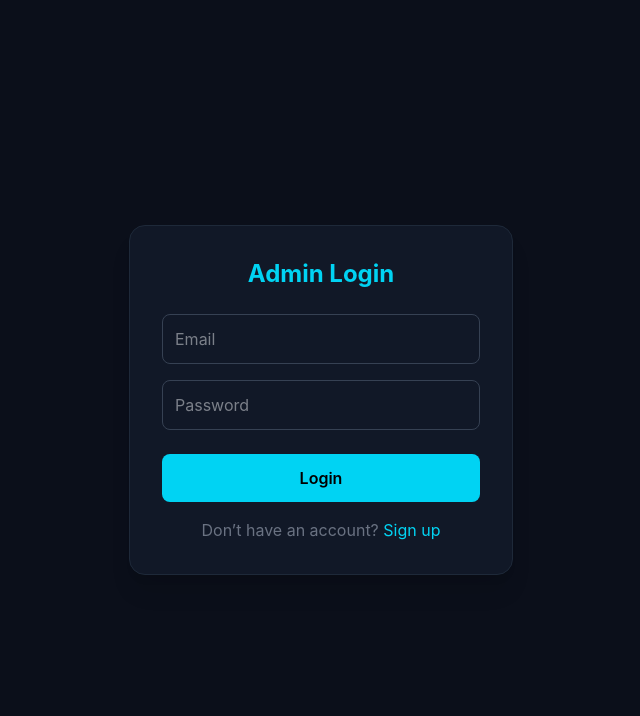
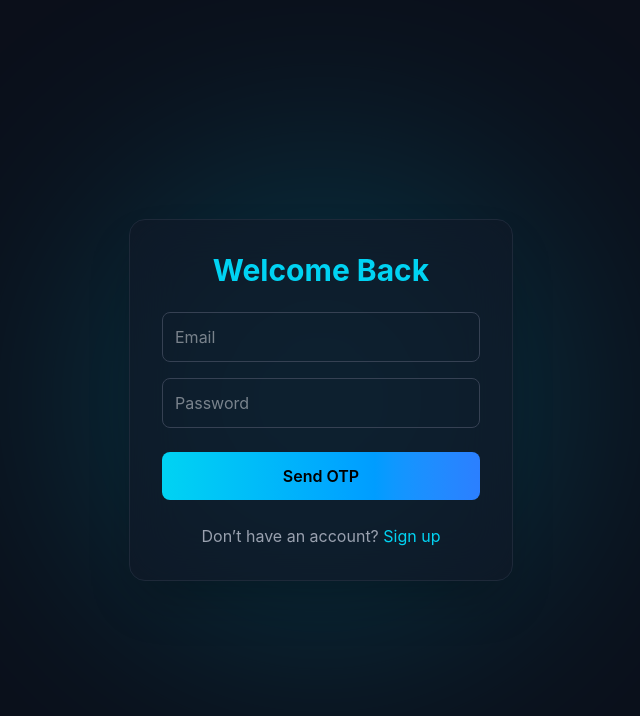
Before and after one commit to Sam-png-sys/Quiz.Anchalsclasses, a React (Vite) app in the folder quiz-frontend/: page /login in a window 1280 px wide. Shown: the top 716 px of the page, without its empty margins (319-959 px from the left). Built offline with nearby package versions, Linux system fonts and the light colour scheme.

Commit message:
Frontend changed

```diff
--- a/quiz-frontend/src/pages/Login.jsx
+++ b/quiz-frontend/src/pages/Login.jsx
@@ -1,12 +1,29 @@
 import { useState } from "react";
 
 export default function Login() {
-  const [form, setForm] = useState({ email: "", password: "" });
+  const [step, setStep] = useState(1);
+  const [form, setForm] = useState({
+    email: "",
+    password: "",
+    otp: "",
+  });
 
-  const handleLogin = async () => {
-    const res = await fetch("http://127.0.0.1:8000/auth/login", {
+  const sendOTP = async () => {
+    await fetch("http://127.0.0.1:8000/auth/login", {
       method: "POST",
       headers: { "Content-Type": "application/json" },
+      body: JSON.stringify(form),
+    });
+
+    setStep(2);
+  };
+
+  const verifyOTP = async () => {
+    const res = await fetch("http://127.0.0.1:8000/auth/verify-otp", {
+      method: "POST",
+      headers: {
+        "Content-Type": "application/json",
+      },
       body: JSON.stringify(form),
     });
 
@@ -18,12 +35,17 @@ export default function Login() {
   return (
     <div className="h-screen flex items-center justify-center bg-[#0B0F1A]">
 
-      <div className="bg-[#111827] p-8 rounded-2xl w-96 border border-gray-800 shadow-xl">
+      {/* Glow Background */}
+      <div className="absolute w-[500px] h-[500px] bg-cyan-500 blur-[120px] opacity-20 rounded-full"></div>
 
-        <h1 className="mb-6 text-2xl font-bold text-center text-cyan-400">
-          Admin Login
+      <div className="relative bg-[#111827]/60 backdrop-blur-xl p-8 rounded-2xl w-96 border border-gray-800 shadow-2xl">
+
+        <h1 className="mb-6 text-3xl font-bold text-center text-cyan-400">
+          Welcome Back
         </h1>
 
+        {step === 1 ? (
+          <>
             <input
               placeholder="Email"
               className="w-full p-3 mb-4 bg-transparent border border-gray-700 rounded-lg focus:outline-none focus:ring-2 focus:ring-cyan-400"
@@ -38,14 +60,33 @@ export default function Login() {
             />
 
             <button
-          onClick={handleLogin}
-          className="w-full py-3 bg-cyan-400 text-black rounded-lg font-semibold
-                     hover:shadow-[0_0_25px_#00E5FF80] transition"
+              onClick={sendOTP}
+              className="w-full py-3 bg-gradient-to-r from-cyan-400 to-blue-500 text-black rounded-lg font-semibold
+                         hover:shadow-[0_0_25px_#00E5FF80]"
             >
-          Login
+              Send OTP
             </button>
+          </>
+        ) : (
+          <>
+            <input
+              placeholder="Enter OTP"
+              className="w-full p-3 mb-6 text-xl tracking-widest text-center bg-transparent border border-gray-700 rounded-lg focus:outline-none focus:ring-2 focus:ring-cyan-400"
+              onChange={(e) => setForm({ ...form, otp: e.target.value })}
+            />
 
-        <p className="mt-4 text-center text-gray-500">
+            <button
+              onClick={verifyOTP}
+              className="w-full py-3 bg-gradient-to-r from-green-400 to-cyan-400 text-black rounded-lg font-semibold
+                         hover:shadow-[0_0_25px_#00FFAA80]"
+            >
+              Verify & Login
+            </button>
+          </>
+        )}
+
+        {/* Switch */}
+        <p className="mt-6 text-center text-gray-400">
           Don’t have an account?{" "}
           <a href="/signup" className="text-cyan-400 hover:underline">
             Sign up
--- a/quiz-frontend/src/pages/Signup.jsx
+++ b/quiz-frontend/src/pages/Signup.jsx
@@ -20,9 +20,11 @@ export default function Signup() {
   return (
     <div className="h-screen flex items-center justify-center bg-[#0B0F1A]">
 
-      <div className="bg-[#111827] p-8 rounded-2xl w-96 border border-gray-800 shadow-xl">
+      <div className="absolute w-[500px] h-[500px] bg-purple-500 blur-[120px] opacity-20 rounded-full"></div>
 
-        <h1 className="mb-6 text-2xl font-bold text-center text-cyan-400">
+      <div className="relative bg-[#111827]/60 backdrop-blur-xl p-8 rounded-2xl w-96 border border-gray-800 shadow-2xl">
+
+        <h1 className="mb-6 text-3xl font-bold text-center text-purple-400">
           Create Account
         </h1>
 
@@ -47,11 +49,19 @@ export default function Signup() {
 
         <button
           onClick={handleSignup}
-          className="w-full py-3 bg-cyan-400 text-black rounded-lg font-semibold
-                     hover:shadow-[0_0_25px_#00E5FF80]"
+          className="w-full py-3 bg-gradient-to-r from-purple-500 to-pink-500 text-white rounded-lg font-semibold
+                     hover:shadow-[0_0_25px_#A855F780]"
         >
           Sign Up
         </button>
+
+        {/* Switch */}
+        <p className="mt-6 text-center text-gray-400">
+          Already have an account?{" "}
+          <a href="/login" className="text-purple-400 hover:underline">
+            Login
+          </a>
+        </p>
 
       </div>
     </div>
```
Lines whose indentation alone changed are shown as unchanged.
